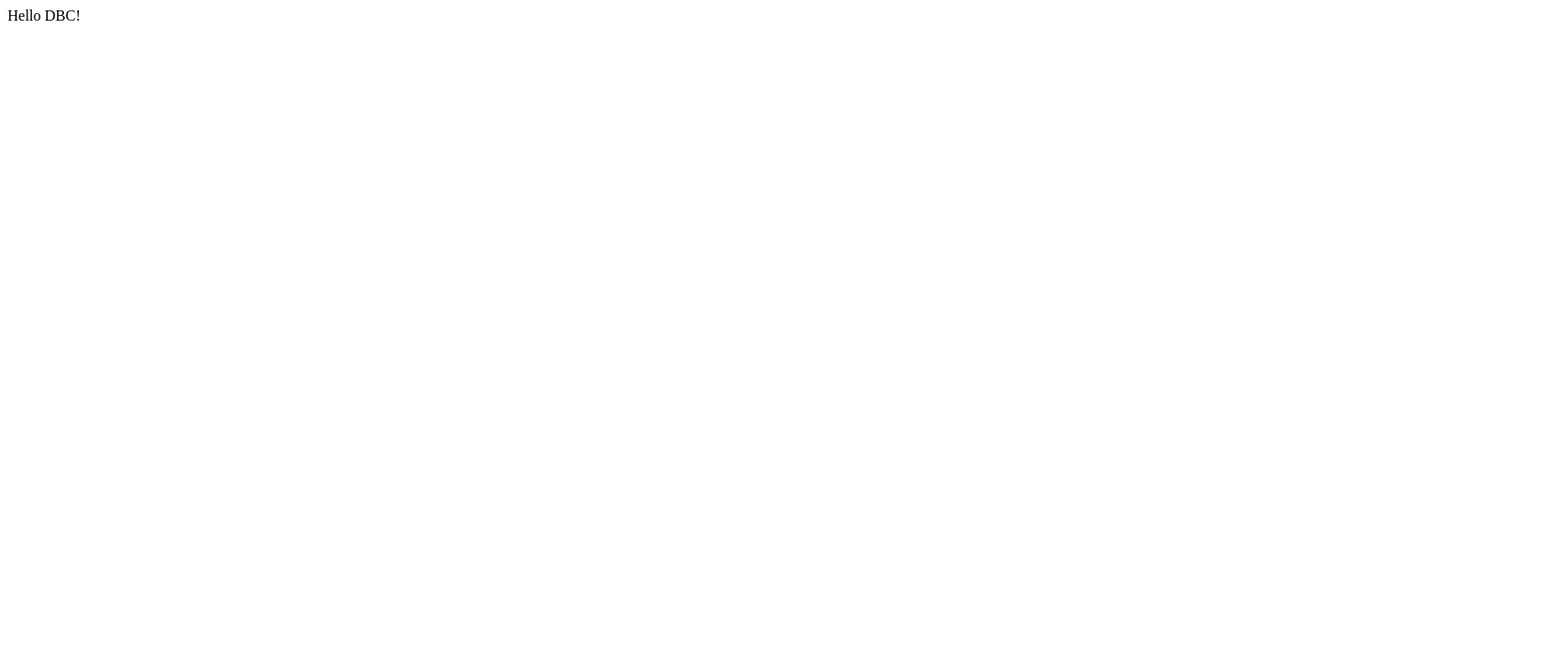
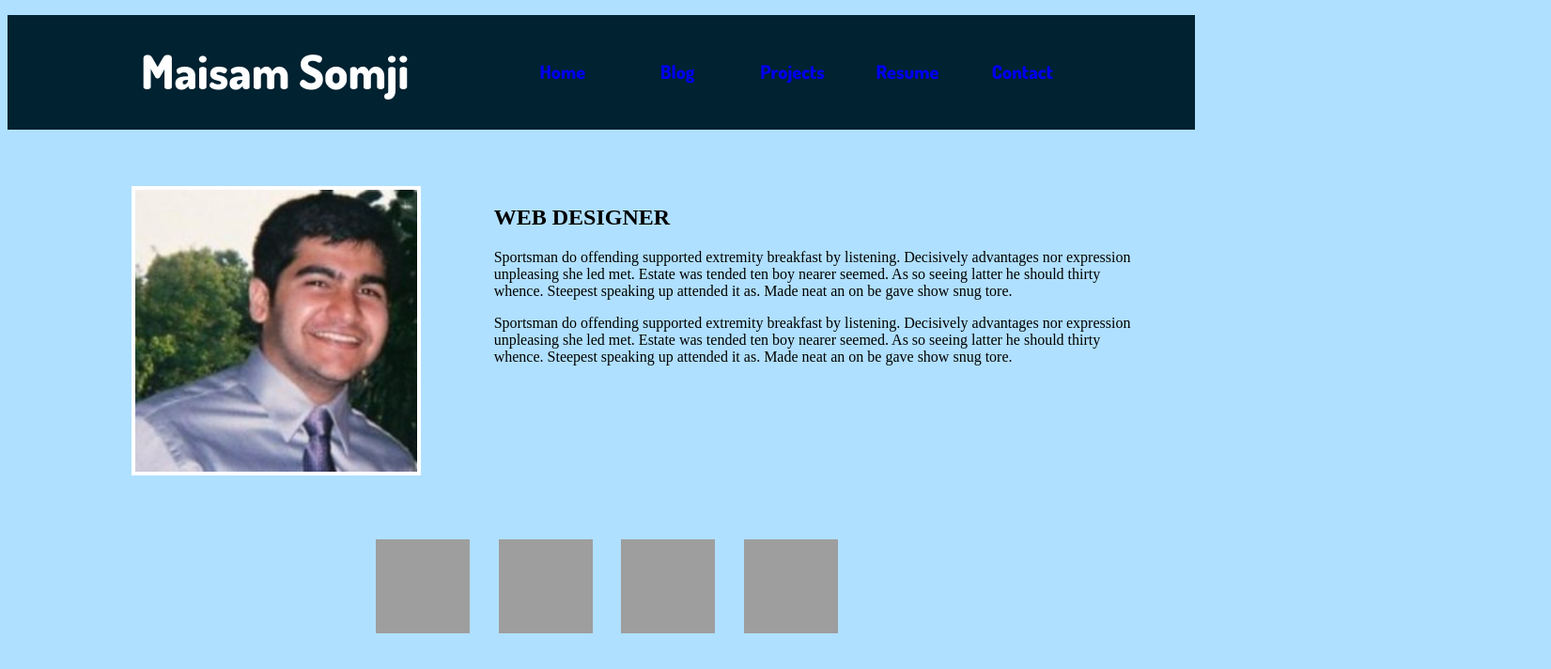
Before and after one commit to msomji/msomji.github.io, a plain HTML site: page index.html in a window 1280 px wide. Shown: the whole page at 94% size, 1651 px wide, since content can reach past the window. Drawn offline with Linux system fonts and the light colour scheme; grey boxes are pictures that could not be loaded.

Commit message:
solo challenge complete

```diff
--- a/index.html
+++ b/index.html
@@ -1,5 +1,51 @@
+<!DOCTYPE html>
 <html>
-  <body>
-    Hello DBC!
-  </body>
+<head>
+  <title>Maisam Somji</title>
+
+  <link rel="stylesheet" type="text/css" href="stylesheets/index.css">
+
+ <link href='http://fonts.googleapis.com/css?family=Dosis:800' rel='stylesheet' type='text/css'>
+
+</head>
+
+<body>
+  <nav>
+
+    <ul>
+      <li id="name"><header>Maisam Somji</header></li>
+
+      <li class="buttons"><a href="index.html">Home</a></li>
+      <li class="buttons"><a href="blog/blog-template.html">Blog</a></li>
+      <li class="buttons"><a href="#">Projects</a></li>
+      <li class="buttons"><a href="#">Resume</a></li>
+      <li class="buttons"><a href="#">Contact</a></li>
+    </ul>
+  </nav>
+<main>
+  <aside>
+    <img src="imgs/profile.jpg" alt="profile picture">
+  </aside>
+
+  <section>
+       <h1>WEB DESIGNER</h1>
+    <p>Sportsman do offending supported extremity breakfast by listening. Decisively advantages nor expression unpleasing she led met. Estate was tended ten boy nearer seemed. As so seeing latter he should thirty whence. Steepest speaking up attended it as. Made neat an on be gave show snug tore. </p>
+    <p>Sportsman do offending supported extremity breakfast by listening. Decisively advantages nor expression unpleasing she led met. Estate was tended ten boy nearer seemed. As so seeing latter he should thirty whence. Steepest speaking up attended it as. Made neat an on be gave show snug tore.</p>
+
+  </section>
+
+</main>
+
+  <div class="line"></div>
+<footer>
+  <ul>
+    <li><a href="https://www.facebook.com/maisam.somji"><img class="links" src="https://cdn3.iconfinder.com/data/icons/free-social-icons/67/facebook_circle_black-512.png" alt="facebook"></a></li>
+    <li> <a href="https://twitter.com/Somji_"><img class="links" src="https://cdn3.iconfinder.com/data/icons/free-social-icons/67/twitter_circle_black-512.png" alt="twitter"></a></li>
+    <li> <a href="https://www.linkedin.com/profile/view?id=111275783&trk=spm_pic"><img class="links" src="https://cdn3.iconfinder.com/data/icons/free-social-icons/67/linkedin_circle_black-128.png" alt="linkedin"></a></li>
+    <li> <a href="https://github.com/msomji"><img class="links" src="http://rjny.github.io/assets/icons/github_bw.png" alt="github"></a></li>
+  </ul>
+
+</footer>
+
+</body>
 </html>
--- a/stylesheets/blog-stylesheets.css
+++ b/stylesheets/blog-stylesheets.css
@@ -1,5 +1,6 @@
-html {
-  background-color: red;
+html{
+  background-color: #B0E0FF;
+  color: black;
 }
 #picture {
   width: 100%;
--- /dev/null
+++ b/stylesheets/default.css
@@ -0,0 +1,63 @@
+nav {
+  background-color: #002231;
+  height: 122px;
+  margin-bottom: 10px;
+}
+#name{
+  list-style-type: none;
+  width: 40%;
+  float: left;
+
+  line-height: 120px;
+  display: inline-block;
+  text-align: center;
+  font-size: 50px;
+  color: white;
+font-family: 'Dosis', sans-serif;
+font-weight: bolder;
+}
+.buttons{
+  list-style-type: none;
+  width: 100px;
+  float: left;
+  width: 10%;
+  line-height: 120px;
+  text-align: center;
+  font-size: 20px;
+  font-weight: bold;
+  color: white;
+  font-family: 'Dosis', sans-serif;
+}
+.buttons a{
+   text-decoration: none;
+}
+nav ul li a:visited {
+  color: white;
+  text-decoration: none;
+}
+nav ul li:hover{
+  background-color: black;
+  text-decoration: none;
+
+}
+/*footer css*/
+footer{
+  clear: both;
+}
+
+footer ul{
+  width: 100%;
+  padding-left: 30%;
+}
+footer ul li{
+  list-style-type: none;
+  width: 10%;
+  display: inline-block;
+  line-height: 30px;
+  text-align: center;
+  border-radius: 100%;
+}
+.links{
+  height: 100px;
+  width: 100px;
+}
--- /dev/null
+++ b/stylesheets/index.css
@@ -0,0 +1,83 @@
+html{
+  background-color: #B0E0FF;
+}
+nav {
+  background-color: #002231;
+  height: 122px;
+  margin-bottom: 10px;
+}
+#name{
+  list-style-type: none;
+  width: 40%;
+  float: left;
+
+  line-height: 120px;
+  display: inline-block;
+  text-align: center;
+  font-size: 50px;
+  color: white;
+font-family: 'Dosis', sans-serif;
+font-weight: bolder;
+}
+.buttons{
+  list-style-type: none;
+  width: 100px;
+  float: left;
+  width: 10%;
+  line-height: 120px;
+  text-align: center;
+  font-size: 20px;
+  font-weight: bold;
+  color: white;
+  font-family: 'Dosis', sans-serif;
+}
+.buttons a{
+   text-decoration: none;
+}
+nav ul li a:visited {
+  color: white;
+  text-decoration: none;
+}
+nav ul li:hover{
+  background-color: black;
+  text-decoration: none;
+
+}
+
+aside{
+  float: left;
+
+}
+aside img {
+  height: 300px;
+  width: 300px;
+  padding: 4px;
+  margin: 50px 70px 50px 35%;
+  background-color: white;
+
+}
+
+section {
+  margin-left: 37%;
+  padding: 50px;
+  height: 310px;
+}
+footer {
+  clear: both;
+}
+footer ul{
+  width: 100%;
+  padding-left: 30%;
+}
+footer ul li{
+  list-style-type: none;
+  width: 10%;
+  display: inline-block;
+  line-height: 30px;
+  text-align: center;
+  border-radius: 100%;
+}
+.links{
+  height: 100px;
+  width: 100px;
+}
```
Also changed, not shown: blog/blog-template.html (+53 -13 lines), blog/c1-chefs-kitchen.html (+1 -1 lines), imgs/profile.jpg (added).
